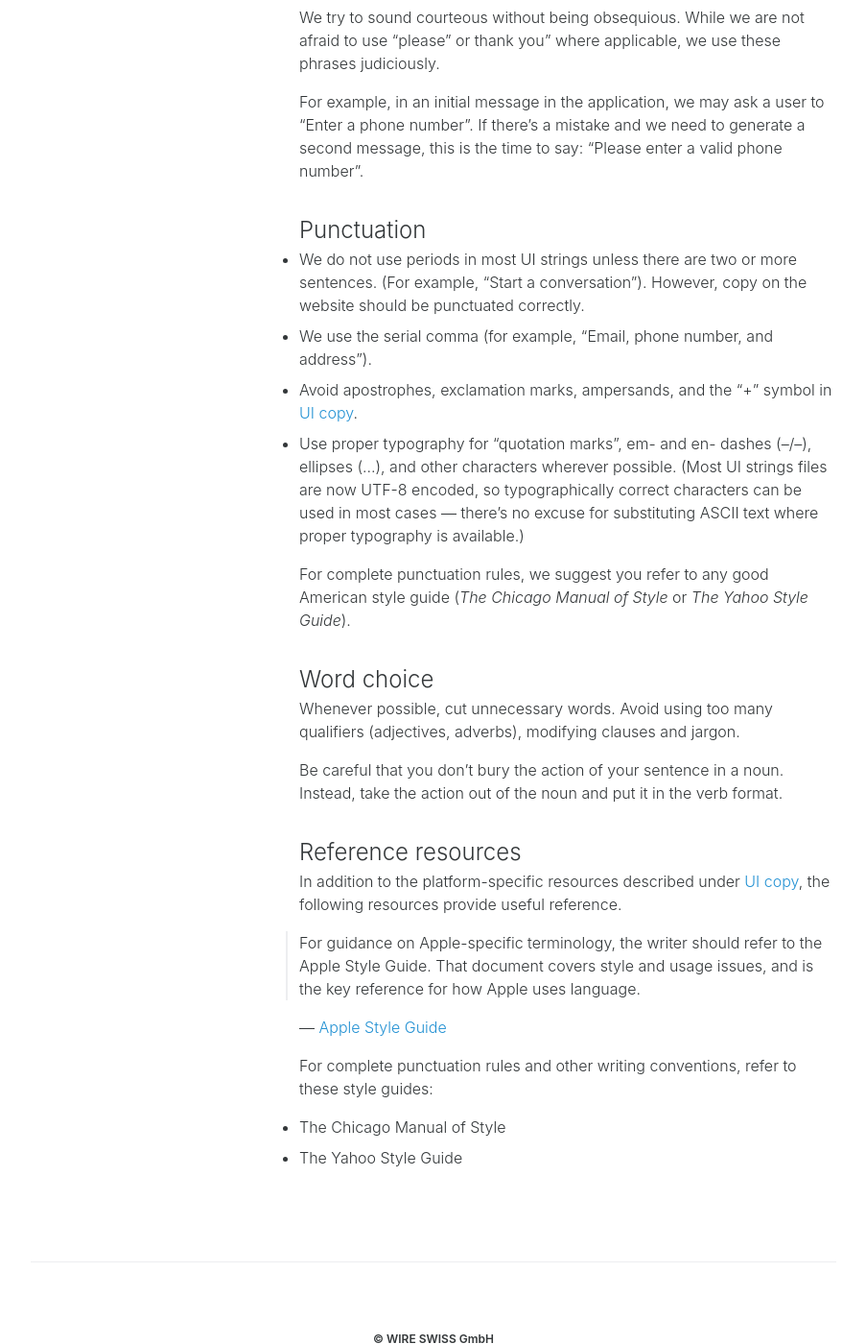
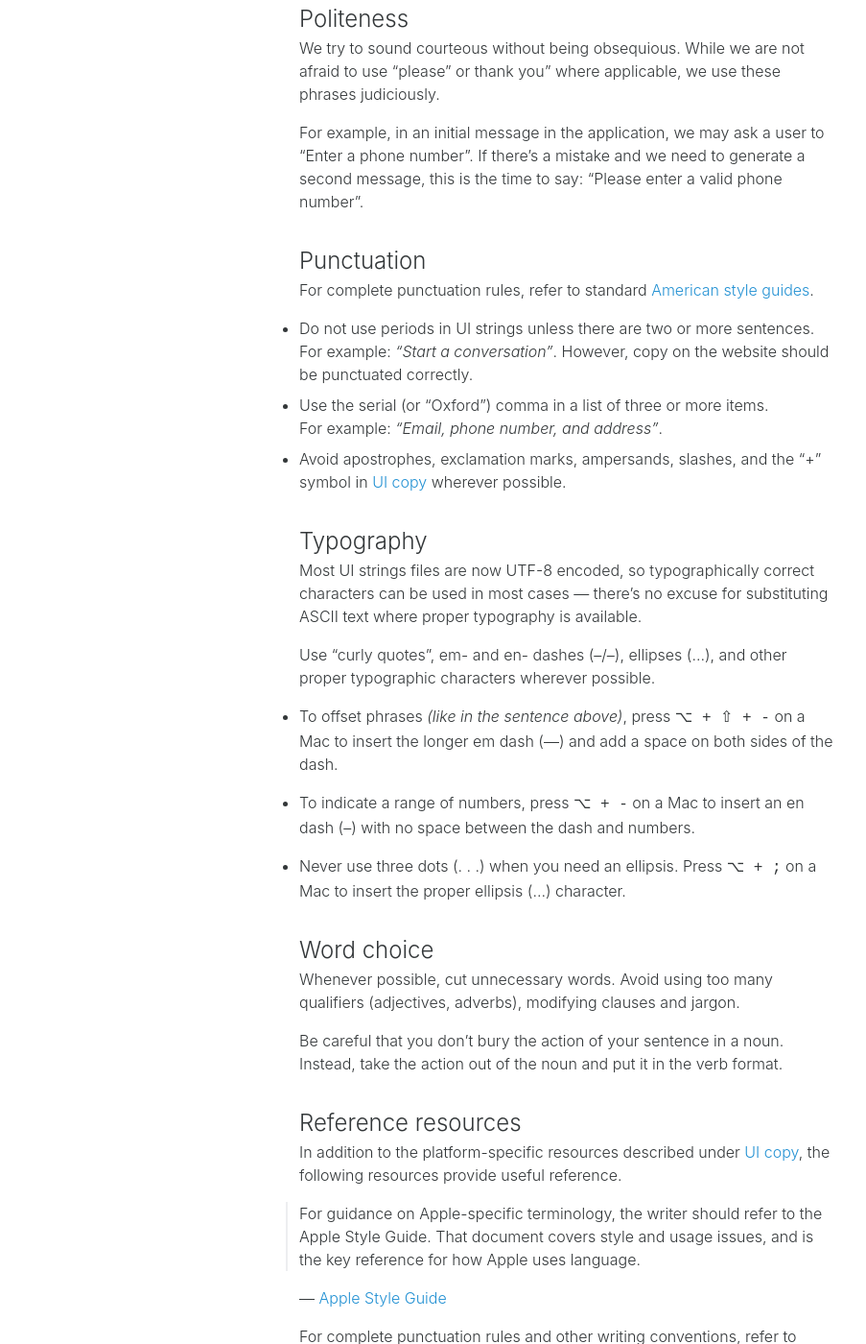
Before and after one commit to wireapp/brand, a Jekyll site: the page built from writing/style-guidelines/index.md, in a window 1280 px wide and 1400 px high, scrolled down 2186 px. Shown: the whole window at 96% size, without its empty margins (188-1091 px from the left). Built offline with Jekyll 4.4.1, drawn with Linux system fonts in a browser that asks for light colours.

Commit message:
Split Typography section out of Punctuation

```diff
--- a/writing/style-guidelines/index.md
+++ b/writing/style-guidelines/index.md
@@ -66,12 +67,25 @@ For example, in an initial message in the application, we may ask a user to “E
 
 ### Punctuation
 
-* We do not use periods in most UI strings unless there are two or more sentences. (For example, “Start a conversation”). However, copy on the website should be punctuated correctly.
-* We use the serial comma (for example, “Email, phone number, and address”).
-* Avoid apostrophes, exclamation marks, ampersands, and the “+” symbol in [UI copy][1].
-* Use proper typography for “quotation marks”, em- and en- dashes (–/–), ellipses (…), and other characters wherever possible. (Most UI strings files are now UTF-8 encoded, so typographically correct characters can be used in most cases — there’s no excuse for substituting ASCII text where proper typography is available.)
+For complete punctuation rules, refer to standard [American style guides](#reference-resources).
 
-For complete punctuation rules, we suggest you refer to any good American style guide (_The Chicago Manual of Style_ or _The Yahoo Style Guide_).
+* Do not use periods in UI strings unless there are two or more sentences.
+  For example: _“Start a conversation”_. However, copy on the website should be punctuated correctly.
+* Use the serial (or “Oxford”) comma in a list of three or more items.
+  For example: _“Email, phone number, and address”_.
+* Avoid apostrophes, exclamation marks, ampersands, slashes, and the “+” symbol in [UI copy][1] wherever possible.
+
+### Typography
+
+Most UI strings files are now UTF-8 encoded, so typographically correct characters can be used in most cases — there’s no excuse for substituting ASCII text where proper typography is available.
+
+Use “curly quotes”, em- and en- dashes (–/–), ellipses (…), and other proper typographic characters wherever possible.
+
+* To offset phrases _(like in the sentence above)_, press `⌥ + ⇧ + -` on a Mac to insert the longer em dash (—) and add a space on both sides of the dash.
+
+* To indicate a range of numbers, press `⌥ + -` on a Mac to insert an en dash (–) with no space between the dash and numbers.
+
+* Never use three dots (. . .) when you need an ellipsis. Press `⌥ + ;` on a Mac to insert the proper ellipsis (…) character.
 
 ### Word choice
 
```
Also changed, not shown: other parts of writing/style-guidelines/index.md (+1 -0 lines).
